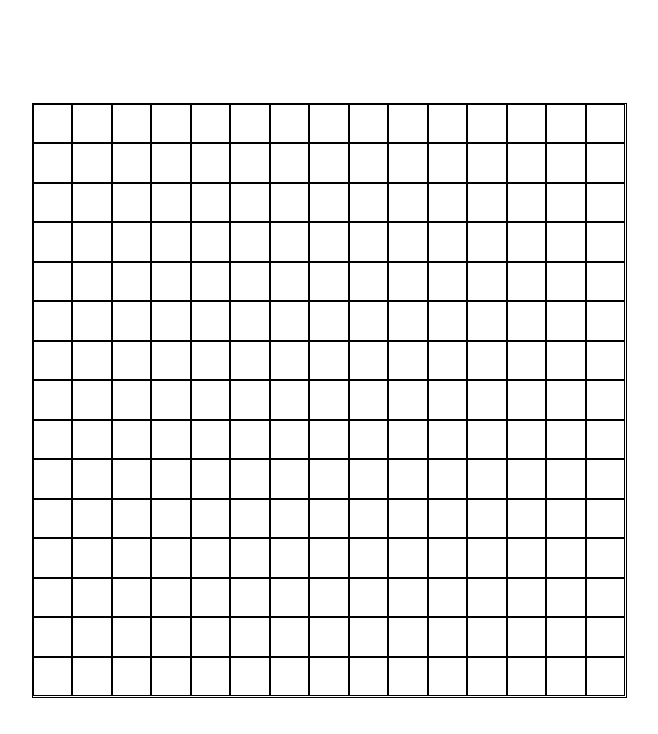
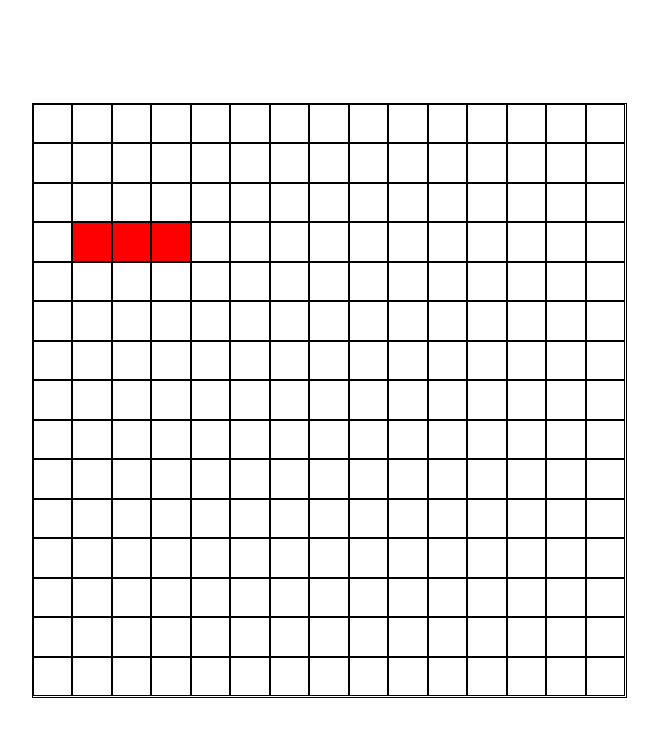
Before and after one commit to minepiler/Snake, a plain HTML site: page index.html in a window 1280 px wide. Shown: the whole page, without its empty margins (311-969 px from the left). Drawn offline with Linux system fonts and the light colour scheme.

Commit message:
Optimized code and made it easier to read, added snake obj

```diff
--- /dev/null
+++ b/JS/Snake.js
@@ -0,0 +1,10 @@
+export class Snake {
+    constructor(){
+        this.Length = 3;
+        this.color = "red"
+    }
+
+    addLength(){
+        this.Length += 1;
+    }
+}
--- a/JS/Tile.js
+++ b/JS/Tile.js
@@ -2,11 +2,11 @@
 
 export class Tile{
     constructor(){
-        this.tileDiv = document.createElement("div")
+        this.tileDiv = document.createElement("div");
         this.tileDiv.className = "tile";
     }
 
     addTile(board){
-        board.appendChild(this.tileDiv)
+        board.appendChild(this.tileDiv);
     }
 }
--- a/JS/script.js
+++ b/JS/script.js
@@ -1,17 +1,45 @@
 "use strict"
 
 import { Board } from "./Board.js";
-import { Tile } from "./Tile.js";
+import { Tile  } from "./Tile.js";
+import { Snake } from "./Snake.js";
 
 window.onload = () => {
+    initializeBoard();
+    initializeTiles();
+    initializeSnake();
+}
 
+function initializeBoard(){
     var board = new Board();
     board.addBoard();
+}
 
-    var location = document.getElementById("board");
+function initializeTiles(){
+    const location = document.getElementById("board");
 
-    for (var i = 0; i < 225; i++){
+    for (let i = 0; i < 225; i++){
         var tile = new Tile();
+        tile.tileDiv.id = i;
         tile.addTile(location);
     }
 }
+
+function initializeSnake(){
+    const tiles = document.querySelectorAll(".tile")
+    var snake = new Snake();
+
+    for (let i = 0; i < snake.Length; i++){
+        tiles[46 + i].style.backgroundColor = "red";
+    }
+
+    for (let i = 0; i < tiles.length; i++ ){
+        console.log(tiles[i]);
+    }
+
+}
+
+
+
+// snake is array
+// up down difference of 15
--- a/style.css
+++ b/style.css
@@ -1,22 +1,23 @@
 body{
-    margin: 0;
-    height: 100vh;
-    display: flex;
-    align-items: center;
-    justify-content: center;
+    margin:                         0;
+    height:                         100vh;
+    display:                        flex;
+    align-items:                    center;
+    justify-content:                center;
 }
 
-#board{
-    display: flex;
-    align-content: flex-start;
-    flex-wrap: wrap;
-    border: 1px solid black;
-    height: 593px;
-    width: 593px;
+#board
+{
+    display:                        flex;
+    align-content:                  flex-start;
+    flex-wrap:                      wrap;
+    border:                         1px solid black;
+    height:                         593px;
+    width:                          593px;
 }
 
 .tile{
-    width: 37.5px;
-    height: 37.5px;
-    border: black 1px solid;
+    width:                          37.5px;
+    height:                         37.5px;
+    border:                         1px solid black;
 }
```
Also changed, not shown: Images/apple.jpg (added).
